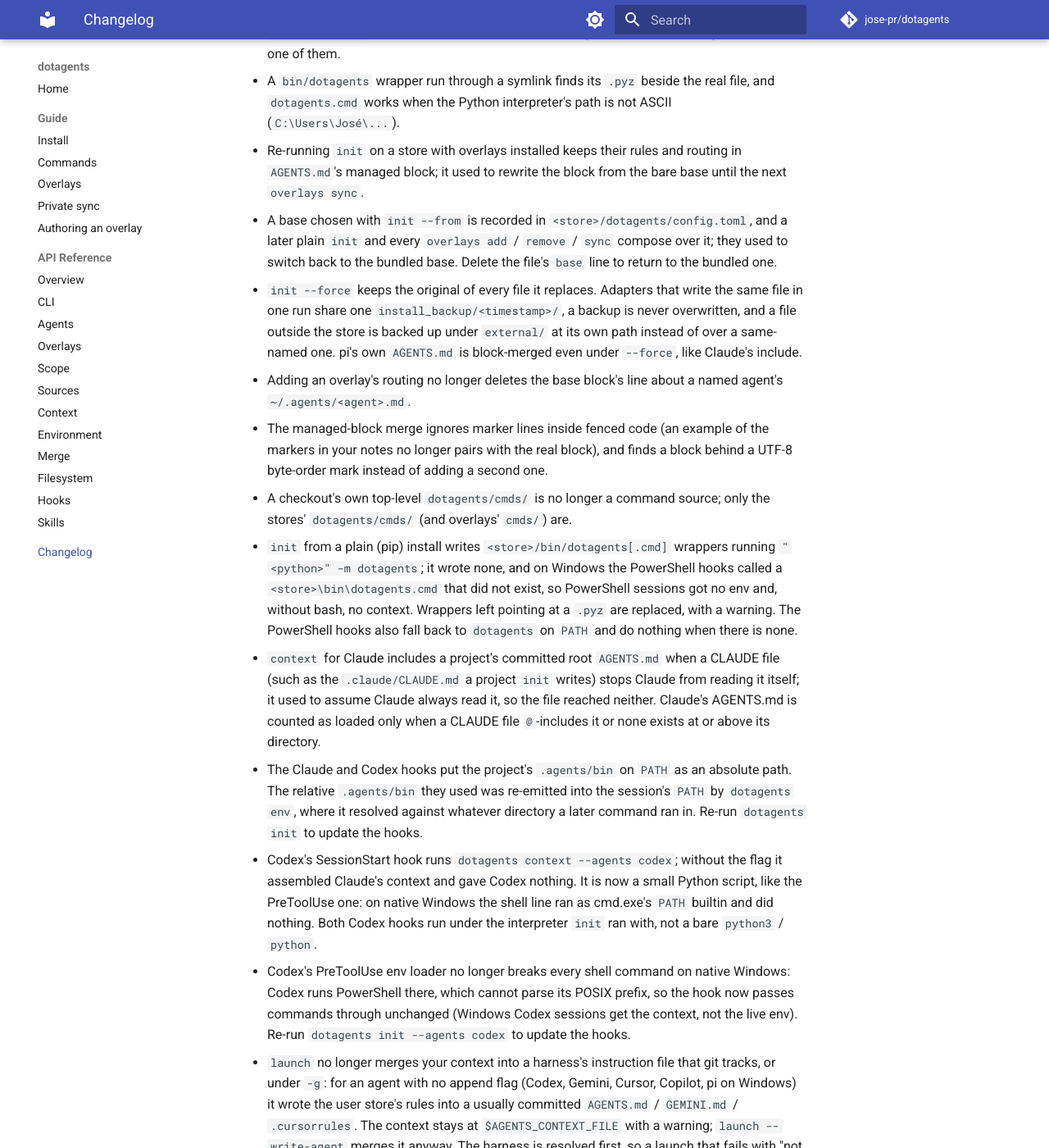
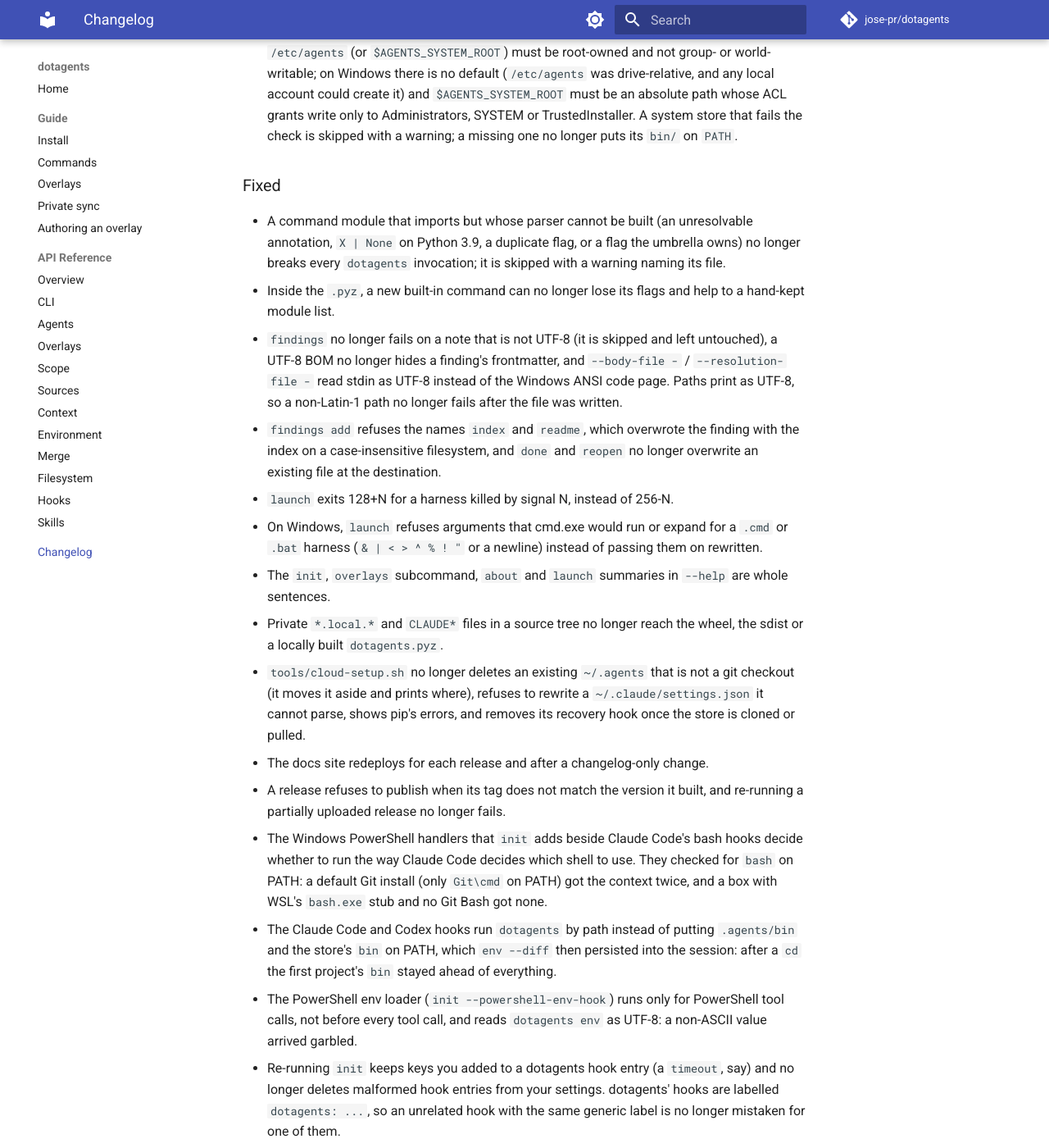
Before and after one commit to jose-pr/dotagents, an MkDocs documentation site: the page built from docs/changelog.md, in a window 1280 px wide and 1400 px high, scrolled down 2074 px. Shown: the whole window at 82% size. Built offline with MkDocs 1.6.1 and Material for MkDocs 9.7.7, drawn with Linux system fonts in a browser that asks for light colours; comment, search, counter and statistics services are not loaded; some of the changed text lies outside the part shown.

Commit message:
docs: findings, launch, discovery, packaging and cloud-setup changes

```diff
--- a/CHANGELOG.md
+++ b/CHANGELOG.md
@@ -6,6 +6,11 @@
 and this project adheres to [Semantic Versioning](https://semver.org/).
 
 ## [Unreleased]
+
+### Added
+
+- The package ships `py.typed` and declares `Typing :: Typed`; Python 3.14 is
+  a supported version, and the project metadata links the issue tracker.
 
 ### Removed
 
@@ -25,6 +30,23 @@
 
 ### Changed
 
+- The license metadata is the SPDX expression `MIT` (PEP 639). Building from
+  source needs hatchling 1.27 or later.
+- `install.py` installs its dependencies only into a virtual environment.
+  Elsewhere it lists the alternatives (a venv, `pip install dotagents-cli`,
+  the release `dotagents.pyz`) and installs only with `--bootstrap`, which it
+  still refuses for an externally managed (PEP 668) interpreter.
+- The root `build.py` helper is removed; use `python -m dotagents build-pyz`.
+  Its bare-word argument parsing misread flags, and at the repository root it
+  shadowed `python -m build`.
+- `tools/cloud-setup.sh` offers the store token only to the store's own
+  remote, on its own git calls, and no longer writes a global github.com
+  credential helper to `~/.gitconfig`.
+- `launch` writes the assembled context to one file per agent and project
+  under `<user store>/.cache/launch/`, overwritten by the next launch, instead
+  of a per-process temp directory that a killed session left behind.
+- `findings remove` deletes only active findings; a processed finding keeps
+  its resolution and must be reopened first.
 - The base rule for a config miss ends at the findings queue: triage closes a
   finding with `dotagents findings done -g <name> -r "<resolution>"`, and the
   resolution is the record. It no longer points at `dotagents/DECISIONS.md`.
@@ -67,6 +89,35 @@
 
 ### Fixed
 
+- A command module that imports but whose parser cannot be built (an
+  unresolvable annotation, `X | None` on Python 3.9, a duplicate flag, or a
+  flag the umbrella owns) no longer breaks every `dotagents` invocation; it is
+  skipped with a warning naming its file.
+- Inside the `.pyz`, a new built-in command can no longer lose its flags and
+  help to a hand-kept module list.
+- `findings` no longer fails on a note that is not UTF-8 (it is skipped and
+  left untouched), a UTF-8 BOM no longer hides a finding's frontmatter, and
+  `--body-file -` / `--resolution-file -` read stdin as UTF-8 instead of the
+  Windows ANSI code page. Paths print as UTF-8, so a non-Latin-1 path no
+  longer fails after the file was written.
+- `findings add` refuses the names `index` and `readme`, which overwrote the
+  finding with the index on a case-insensitive filesystem, and `done` and
+  `reopen` no longer overwrite an existing file at the destination.
+- `launch` exits 128+N for a harness killed by signal N, instead of 256-N.
+- On Windows, `launch` refuses arguments that cmd.exe would run or expand for
+  a `.cmd` or `.bat` harness (`& | < > ^ % ! "` or a newline) instead of
+  passing them on rewritten.
+- The `init`, `overlays` subcommand, `about` and `launch` summaries in
+  `--help` are whole sentences.
+- Private `*.local.*` and `CLAUDE*` files in a source tree no longer reach the
+  wheel, the sdist or a locally built `dotagents.pyz`.
+- `tools/cloud-setup.sh` no longer deletes an existing `~/.agents` that is not
+  a git checkout (it moves it aside and prints where), refuses to rewrite a
+  `~/.claude/settings.json` it cannot parse, shows pip's errors, and removes
+  its recovery hook once the store is cloned or pulled.
+- The docs site redeploys for each release and after a changelog-only change.
+- A release refuses to publish when its tag does not match the version it
+  built, and re-running a partially uploaded release no longer fails.
 - The Windows PowerShell handlers that `init` adds beside Claude Code's bash
   hooks decide whether to run the way Claude Code decides which shell to use.
   They checked for `bash` on PATH: a default Git install (only `Git\cmd` on
```
Also changed, not shown: README.md (+6 -5 lines), docs/guide/commands.md (+18 -7 lines), src/dotagents/AGENTS.md (+8 -2 lines).
